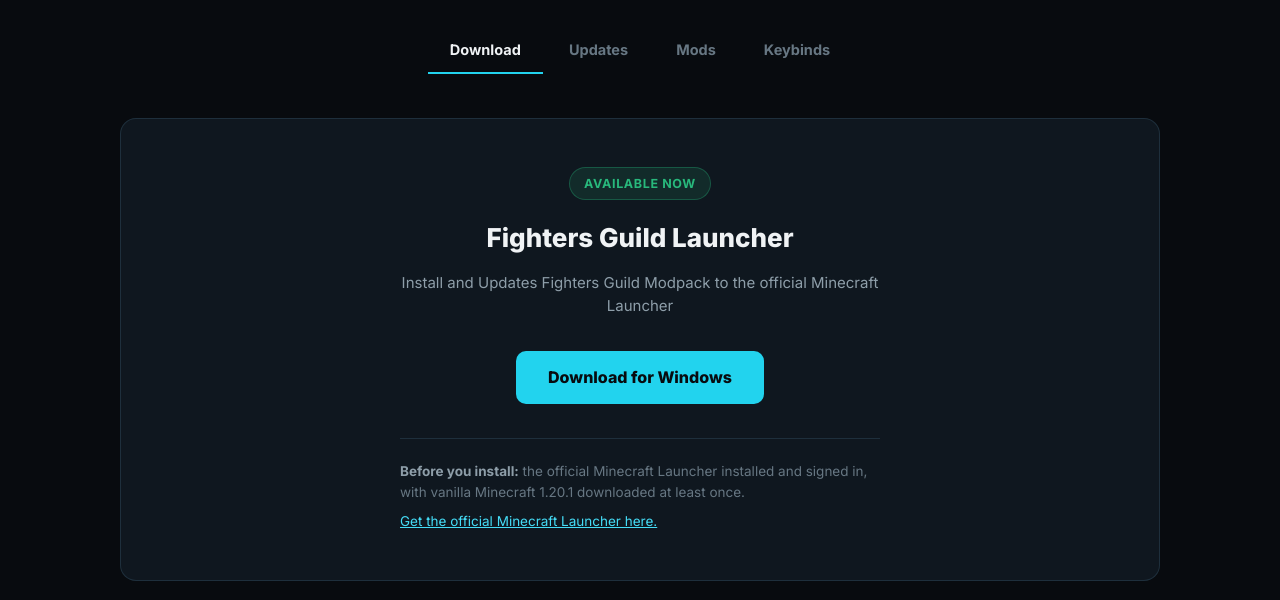
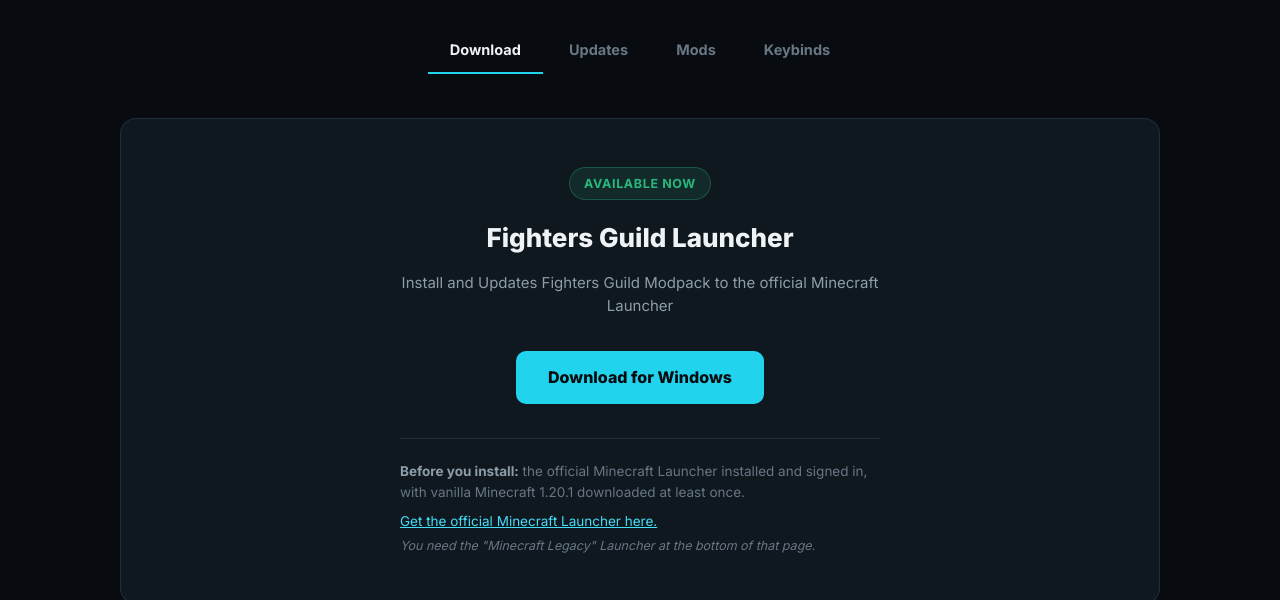
Before and after one commit to RadSoloCup/fightersguild-portal, a website: page public/minecraft/index.html in a window 1280 px wide. Both pictures are taken after a click on the button "Download". Shown: the part 174-774 px from the top of the page. Drawn offline with Linux system fonts and the light colour scheme.

Commit message:
Clarify that the Legacy Launcher is needed, not the Store version

```diff
--- a/public/minecraft/index.html
+++ b/public/minecraft/index.html
@@ -123,6 +123,7 @@
   .dl-req strong { color: var(--text-2); }
   .dl-req a { display: block; margin-top: 8px; color: var(--link); }
   .dl-req a:hover { text-decoration: underline; }
+  .dl-note { display: block; margin-top: 4px; color: var(--text-3); font-size: 12.5px; font-style: italic; }
 
   .known-issues {
     max-width: 640px;
@@ -236,6 +237,7 @@
           <strong>Before you install:</strong> the official Minecraft Launcher installed and
           signed in, with vanilla Minecraft 1.20.1 downloaded at least once.
           <a href="https://www.minecraft.net/en-us/download" target="_blank" rel="noopener">Get the official Minecraft Launcher here.</a>
+          <span class="dl-note">You need the "Minecraft Legacy" Launcher at the bottom of that page.</span>
         </div>
       </div>
 
```
